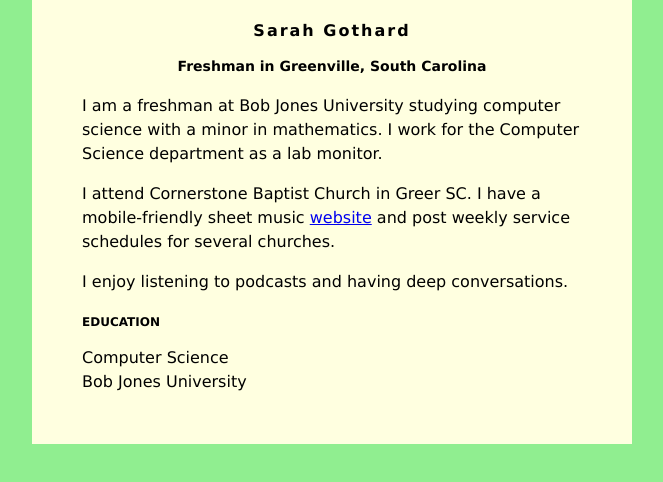
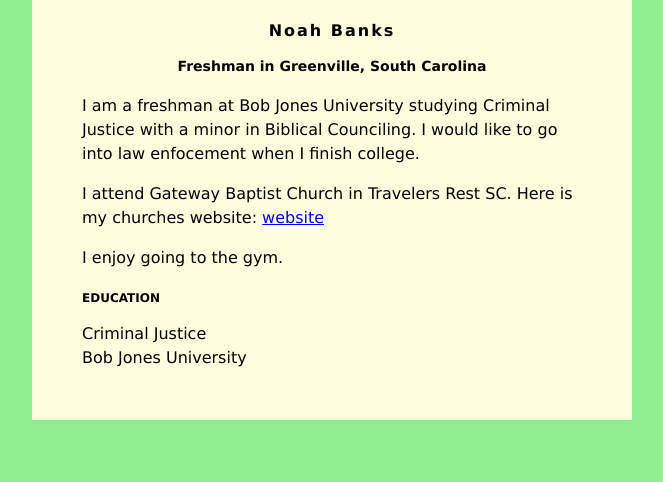
Before and after one commit to NoahBanks1/NoahBanks1.github.io, a plain HTML site: page index.html in a window 1280 px wide. Shown: the whole page, without its empty margins (308-971 px from the left). Drawn offline with Linux system fonts and the light colour scheme.

Commit message:
Update index.html

```diff
--- a/index.html
+++ b/index.html
@@ -30,21 +30,19 @@
 </head>
 <body>
     <div id="content">
-        <h1>Sarah Gothard</h1>
+        <h1>Noah Banks</h1>
         <h2>Freshman in Greenville, South Carolina</h2>
 
-         <p>I am a freshman at Bob Jones University studying computer science with a minor in
-            mathematics. I work for the Computer Science department as a lab monitor.</p>
+         <p>I am a freshman at Bob Jones University studying Criminal Justice with a minor in
+            Biblical Counciling. I would like to go into law enfocement when I finish college.</p>
          <p>
-            I attend Cornerstone Baptist Church in Greer SC. I have a mobile-friendly
-            sheet music <a href="https://mobilehymns.org/">website</a> and post weekly service
-            schedules for several churches.
+            I attend Gateway Baptist Church in Travelers Rest SC. Here is my churches website: <a href="https://gatewaytr.org/">website</a>
          </p>
          <p>
-            I enjoy listening to podcasts and having deep conversations.
+            I enjoy going to the gym.
          </p>
         <h3>EDUCATION</h3>
-        Computer Science<br />
+        Criminal Justice<br />
         Bob Jones University
     </div>
 
```
